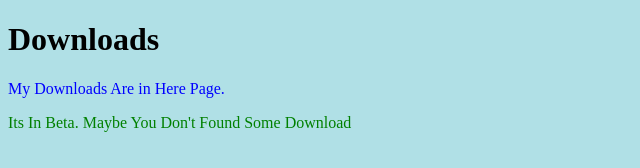
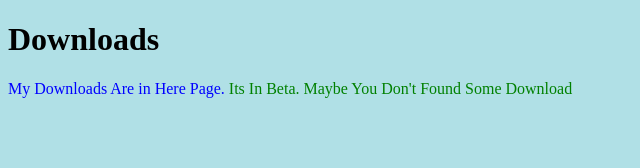
Before and after one commit to Dadsam902/Downloads, a plain HTML site: page index.html in a window 1280 px wide. Shown: the whole page, without its empty margins (0-640 px from the left). Drawn offline with Linux system fonts and the light colour scheme.

Commit message:
Update index.html

```diff
--- a/index.html
+++ b/index.html
@@ -11,13 +11,13 @@ setRed    {color: red;}
 <body>
 
 <h1>Downloads</h1>
-<setBlue>My Downloads Are in Here Page.</p>
-  <setGreen>Its In Beta. Maybe You Don't Found Some Download</p>
+<setBlue>My Downloads Are in Here Page.</setBlue>
+  <setGreen>Its In Beta. Maybe You Don't Found Some Download</setGreen>
 
 </body>
 </html>
 
-<title>Downloads</title>
+<title>TheDadsam Website Downloads</title>
 </head>
 <body>
 
```
